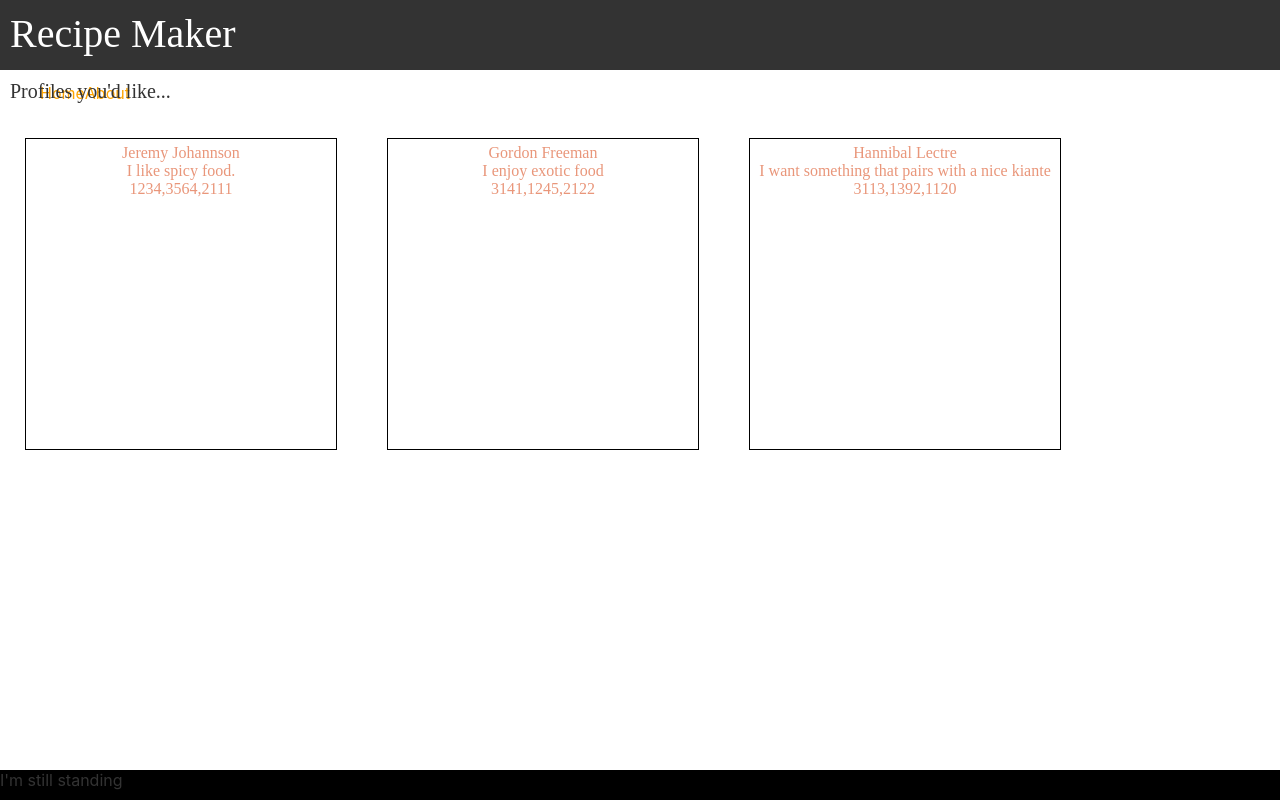
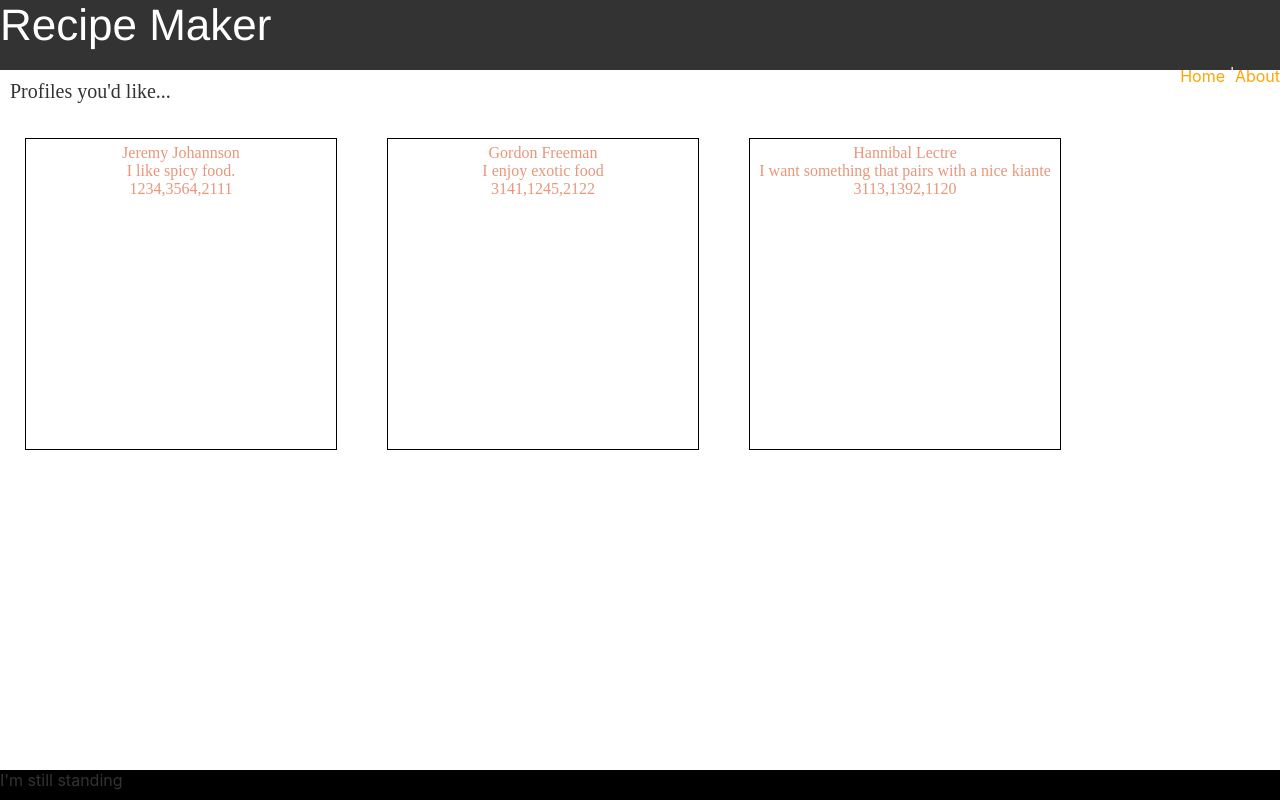
Before and after one commit to u1f98e/dubhacks2023, a Svelte app in the folder client/: page / in a window 1280 px wide. Built offline with nearby package versions, Linux system fonts and the light colour scheme.

Commit message:
Great Success!

```diff
--- a/client/src/App.svelte
+++ b/client/src/App.svelte
@@ -25,5 +25,7 @@
 <main>
 	<Navbar />
 	<!-- Pages load here -->
+
+	<!-- <img src="../../cupOWater.jpg" alt="cupOWater"/>; -->
 	<Footer />
 </main>
--- a/client/src/navbar.svelte
+++ b/client/src/navbar.svelte
@@ -7,12 +7,14 @@
 </script>
 
 <div class="header-container">
-    <div class="title">Recipe Maker</div>
+    <div align="left" class="title"> Recipe Maker </div>
+    <div align = "right" class="titular"></div>
         <ul class="menu">
-                <li><a href="/" on:click|preventDefault={() => (menu = 1)}>Home</a></li>
-                <li><a href="/" on:click|preventDefault={() => (menu = 2)}>About</a></li>
+                <li><a href="/" on:click|preventDefault={() => (menu = 1)}>Home</a> | </li>
+                <li><a href="/" on:click|preventDefault={() => (menu = 2)}> About</a></li>
         </ul>
 </div>
+
 
  {#if menu === 1}
             <Home />
@@ -31,17 +33,23 @@
         height: 70px;
     }
 
+    .header-container > div {
+        display: inline-block;
+        vertical-align: middle;
+    }
+
     .title {
-        padding: 10px;
-        font-size: 40px;
-        font-family: 'Lora';
-        font-weight: 250;
+        font-family: 'Helvetica';
+        justify-content: left;
+        font-size: 44px;
     }
 
     .menu {
         list-style: none;
         display: flex;
+        justify-content: right;
     }
+
 
     .menu li {
         display: inline;
```
